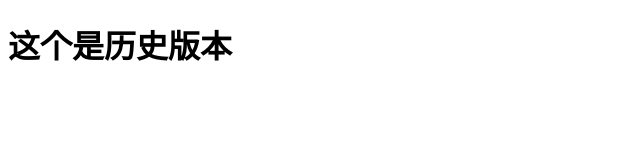
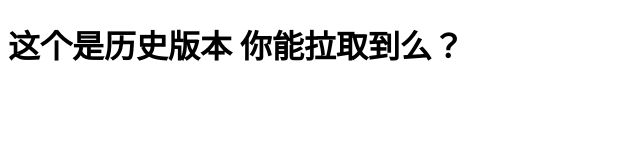
Before and after one commit to ANDY-TAOBAO/1916, a plain HTML site: page index1.html in a window 1280 px wide. Shown: the whole page, without its empty margins (0-640 px from the left). Drawn offline with Linux system fonts and the light colour scheme.

Commit message:
index.html
被修改了

```diff
--- a/index1.html
+++ b/index1.html
@@ -8,7 +8,7 @@
 </head>
 <body>
    <h1>这个是历史版本
-
+       你能拉取到么？
    </h1>
 </body>
 </html>
```
